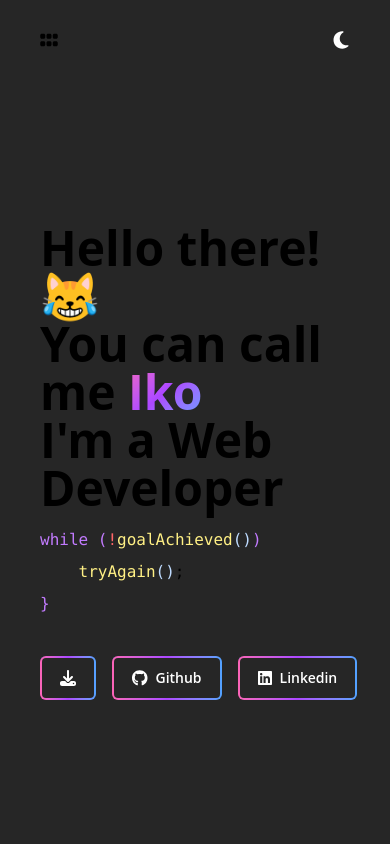
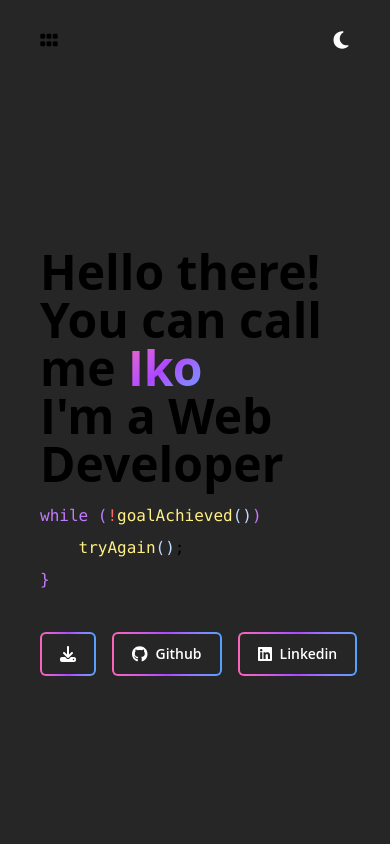
Before and after one commit to hamma-nyk/portofolio_v2, a React (Vite) app: page / in a window 390 px wide. Shown: the top 844 px of the page. Built offline with nearby package versions, Linux system fonts and the light colour scheme.

Commit message:
Width fix.

```diff
--- a/src/components/elements/CodeTemplate.jsx
+++ b/src/components/elements/CodeTemplate.jsx
@@ -3,7 +3,7 @@ import { Fragment } from "react";
 const CodeTemplate = () => {
   return (
     <Fragment>
-      <div className="flex">
+      <div className="flex px-10">
         <pre className="text-1xl pt-4 text-purple-400">{`while (`}</pre>
         <pre className="text-1xl pt-4 text-red-400">{`!`}</pre>
         <pre className="text-1xl pt-4 text-yellow-200">{`goalAchieved`}</pre>
@@ -16,12 +16,12 @@ const CodeTemplate = () => {
         <pre className="hidden sm:block text-1xl pt-4">{`;`}</pre>
         <pre className="hidden sm:block text-1xl pt-4 text-purple-400">{` }`}</pre>
       </div>
-      <div className="sm:hidden flex -mt-2">
+      <div className="sm:hidden flex -mt-2 px-10">
         <pre className="text-1xl pt-4 text-yellow-200">{`    tryAgain`}</pre>
         <pre className="text-1xl pt-4 text-blue-200">{`()`}</pre>
         <pre className="text-1xl pt-4">{`;`}</pre>
       </div>
-      <div className="sm:hidden flex -mt-2">
+      <div className="sm:hidden flex -mt-2 px-10">
         <pre className="text-1xl pt-4 text-purple-400">{`}`}</pre>
       </div>
     </Fragment>
--- a/src/pages/Home.jsx
+++ b/src/pages/Home.jsx
@@ -72,9 +72,9 @@ const Home = () => {
           </div>
         </section>
         <section id="home" className="flex flex-col mx-auto justify-center -mt-10">
-          <div className="flex flex-col h-screen px-10 w-full items-start justify-center">
-            <h1 className="text-5xl font-[700]">
-              Hello there! 😹
+          <div className="flex flex-col h-screen w-full items-start justify-center">
+            <h1 className="text-5xl font-[700] px-10">
+              Hello there! <span className="hidden sm:inline">😹</span>
               <br />
               You can call me{" "}
               <span className="text-5xl font-[700] text-transparent bg-clip-text bg-gradient-to-br from-pink-400 via-purple-500 to-blue-400">
@@ -84,7 +84,7 @@ const Home = () => {
               I'm a Web Developer
             </h1>
             <CodeTemplate />
-            <div className="flex gap-4 pt-10 text-sm">
+            <div className="flex gap-4 pt-10 text-sm px-10">
               <ButtonHome link="#" icon={faDownload} text="Download CV" additionalClass="hidden md:inline lg:inline xl:inline" margin="mr-0" />
               <ButtonHome link="https://github.com/hamma-nyk" icon={faGithub} text="Github" margin="mr-2" />
               <ButtonHome link="https://linkedin.com/in/myikos" icon={faLinkedin} text="Linkedin" margin="mr-2" />
```
